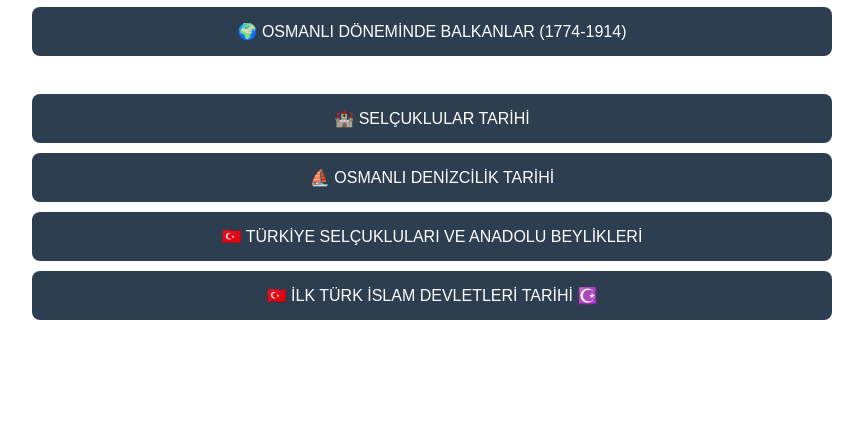
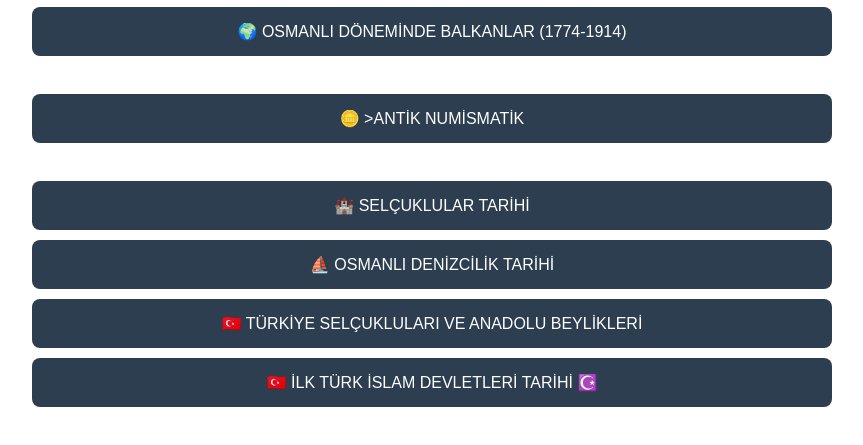
Before and after one commit to wnwtr/mbltst, a plain HTML site: page index.html in a window 1280 px wide. Shown: the part 153-598 px from the top of the page, without its empty margins (208-1071 px from the left). Drawn offline with Linux system fonts and the light colour scheme.

Commit message:
Update index.html

```diff
--- a/index.html
+++ b/index.html
@@ -22,6 +22,8 @@
     <a href="1.html" class="test-link">☪️ İSLAM TARİHİ</a>
     <a href="3.html" class="test-link">🌍 OSMANLI DÖNEMİNDE BALKANLAR (1774-1914)</a>
     <br>
+    <a href="7.html" class="test-link">🪙 >ANTİK NUMİSMATİK</a>
+    <br>
     <a href="4.html" class="test-link">🏰 SELÇUKLULAR TARİHİ</a>
     <a href="2.html" class="test-link">⛵ OSMANLI DENİZCİLİK TARİHİ</a>
     <a href="5.html" class="test-link">🇹🇷 TÜRKİYE SELÇUKLULARI VE ANADOLU BEYLİKLERİ</a>
```
